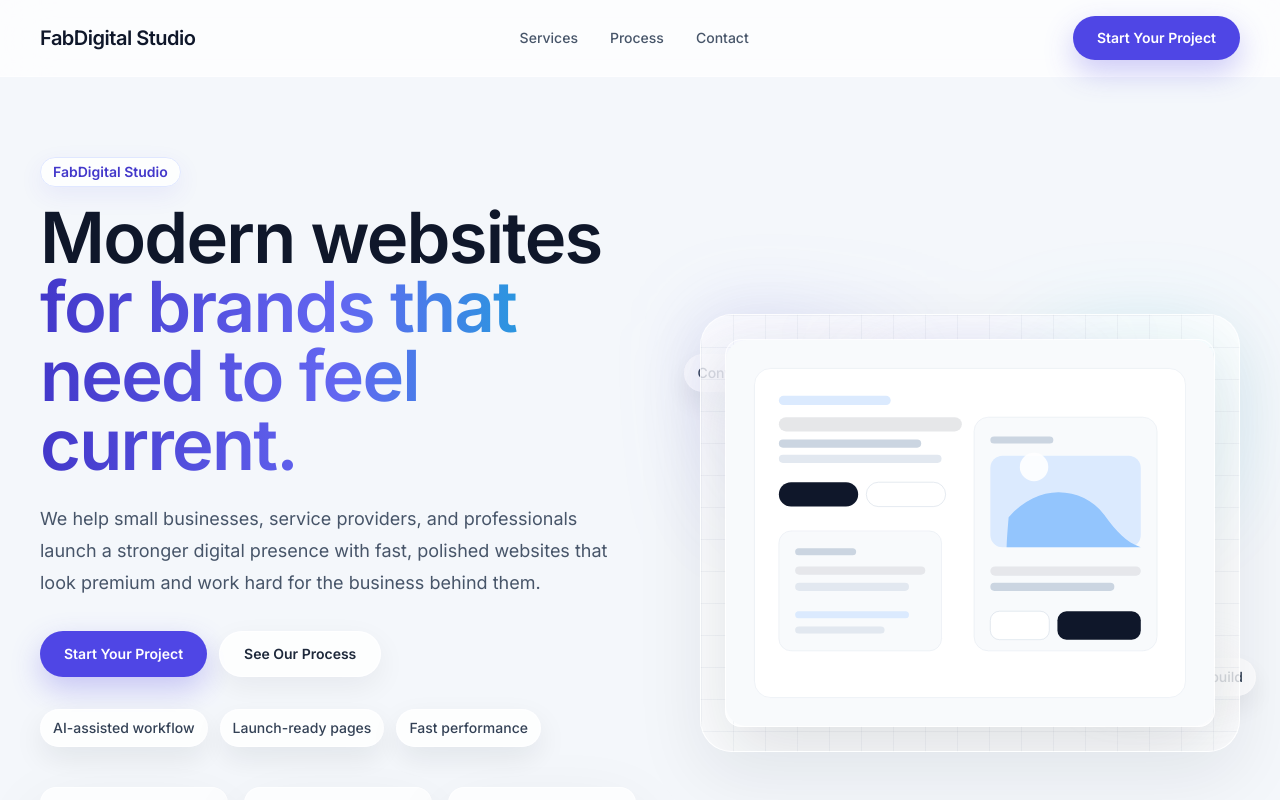
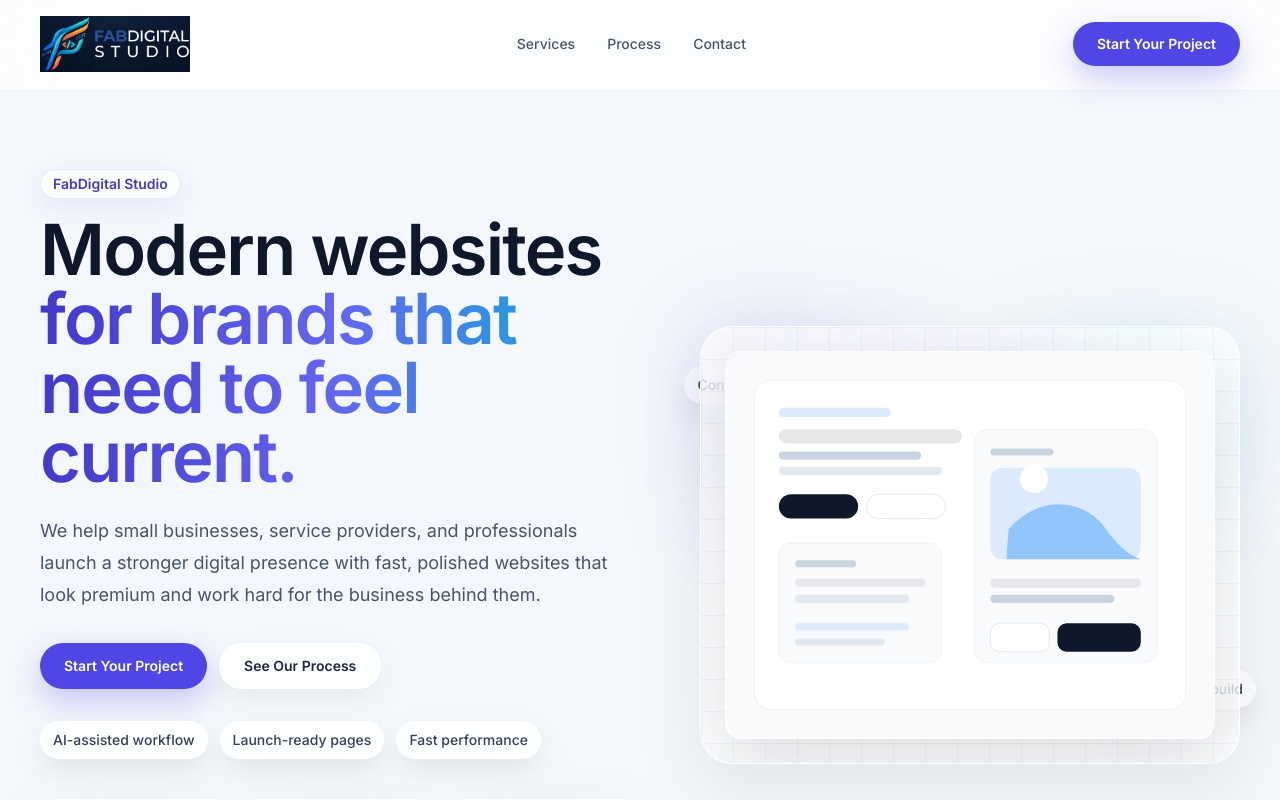
Before and after one commit to fabylv/fabdigitalstudio.com, a React (Vite) app: page / in a window 1280 px wide. Shown: the top 800 px of the page. Built offline with nearby package versions, Linux system fonts and the light colour scheme.

Commit message:
Apply logo and modernize FabDigital Studio

```diff
--- a/src/components/layout/Footer.jsx
+++ b/src/components/layout/Footer.jsx
@@ -1,10 +1,12 @@
+import logo from '../../assets/fabdigitialstudio-logo.png';
+
 export default function Footer({ links }) {
   return (
     <footer className="border-t border-white/60 bg-white/75 backdrop-blur">
       <div className="site-container flex flex-col gap-6 py-10 sm:flex-row sm:items-center sm:justify-between">
         <div>
-          <p className="text-base font-semibold text-ink-950">FabDigital Studio</p>
-          <p className="mt-2 text-sm text-ink-600">Modern websites designed with AI and built for performance.</p>
+          <img alt="FabDigital Studio" className="h-14 w-auto sm:h-16" src={logo} />
+          <p className="mt-3 text-sm text-ink-600">Modern websites designed with AI and built for performance.</p>
           <div className="mt-4 h-1 w-20 rounded-full bg-gradient-to-r from-brand-500 to-cyan-400" />
         </div>
 
--- a/src/components/layout/Header.jsx
+++ b/src/components/layout/Header.jsx
@@ -1,11 +1,12 @@
+import logo from '../../assets/fabdigitialstudio-logo.png';
 import Button from '../ui/Button';
 
 export default function Header({ navigation }) {
   return (
     <header className="sticky top-0 z-30 border-b border-white/60 bg-white/70 backdrop-blur-xl">
       <div className="site-container flex items-center justify-between gap-6 py-4">
-        <a className="text-lg font-semibold tracking-tight text-ink-950 sm:text-xl" href="#top">
-          FabDigital Studio
+        <a className="inline-flex items-center" href="#top">
+          <img alt="FabDigital Studio" className="h-12 w-auto sm:h-14" src={logo} />
         </a>
 
         <nav aria-label="Primary" className="hidden items-center gap-8 md:flex">
```
